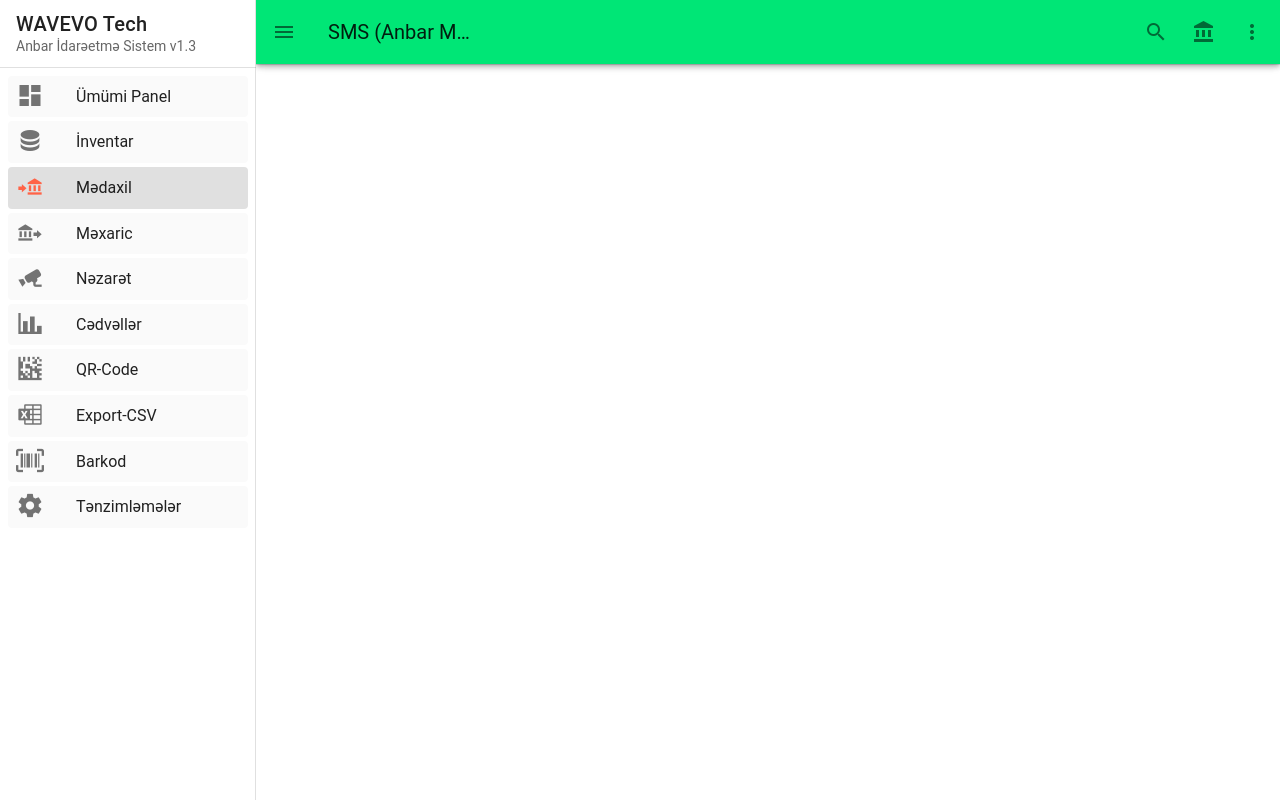
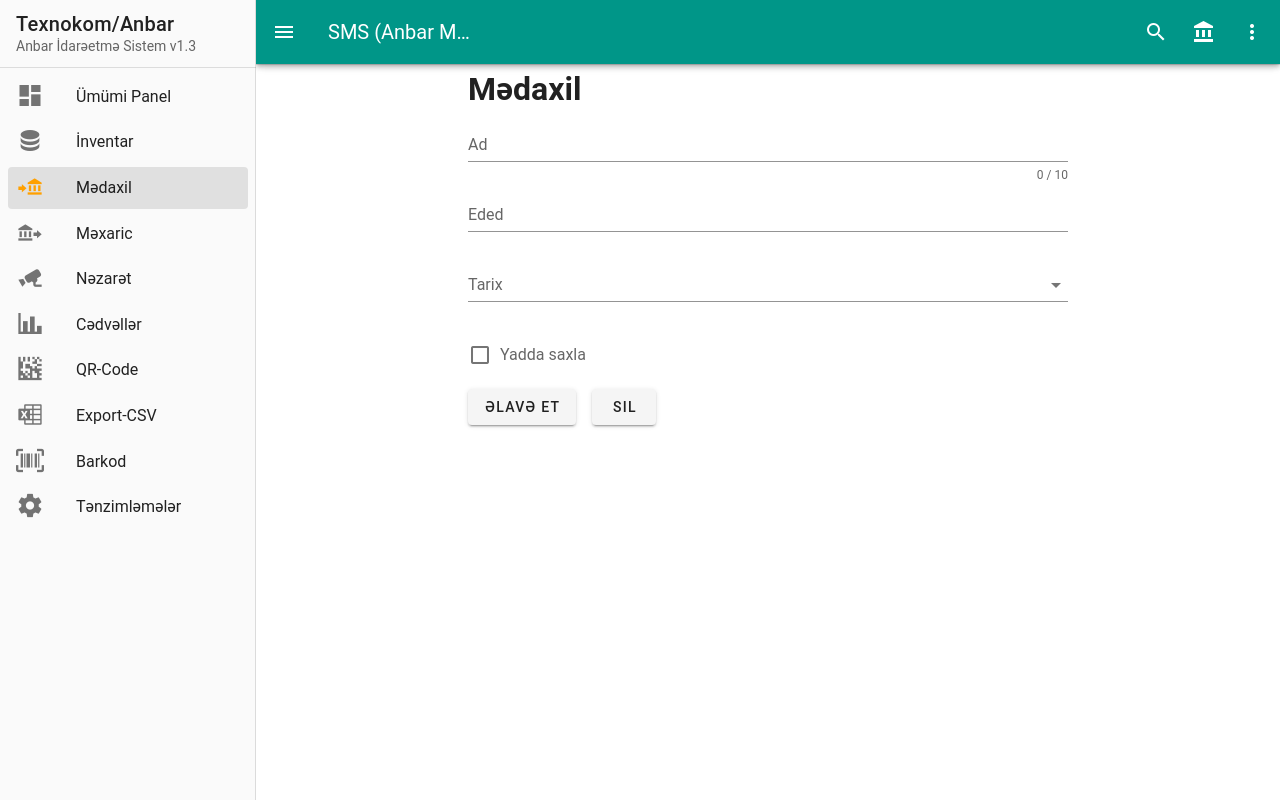
Before and after one commit to safarli/anbarapp, a Vue app: page /medaxil in a window 1280 px wide. Built offline with nearby package versions, Linux system fonts and the light colour scheme; a small style sheet from the web is missing.

Commit message:
a commit

```diff
--- a/src/App.vue
+++ b/src/App.vue
@@ -1,10 +1,10 @@
 <template>
   <v-app id="inspire">
     <!-- //! DRAWER LEFT -->
-    <v-navigation-drawer app v-model="drawer">
+    <v-navigation-drawer app v-model="drawer" color="grey lighten-5">
       <v-list-item>
         <v-list-item-content>
-          <v-list-item-title class="title">WAVEVO Tech</v-list-item-title>
+          <v-list-item-title class="title">Texnokom/Anbar</v-list-item-title>
           <v-list-item-subtitle>
             Anbar İdarəetmə Sistem v1.3
           </v-list-item-subtitle>
@@ -15,7 +15,6 @@
 
       <v-list v-bind="densify" nav>
         <v-list-item
-          class="grey lighten-5"
           active-class="childcolor"
           v-for="item in items"
           :key="item.title"
@@ -70,6 +69,7 @@
           class="grey lighten-5"
         >
           <v-list-item-icon>
+            <v-icon color="grey darken-2">mdi-download</v-icon>
             <v-icon color="amber darken-2">{{ brand.icon }}</v-icon>
           </v-list-item-icon>
           <v-list-item-content>
@@ -101,7 +101,7 @@
     <!-- //! DRAWER RIGHT 2 END -->
 
     <!-- //! APP-BAR START-->
-    <v-app-bar app light color="green accent-3">
+    <v-app-bar app dark color="teal">
       <v-app-bar-nav-icon @click="drawer = !drawer"></v-app-bar-nav-icon>
 
       <v-app-bar-title>SMS (Anbar MS)</v-app-bar-title>
@@ -158,8 +158,9 @@ export default {
       { title: "Tənzimləmələr", icon: "mdi-cog", to: "/settings" },
     ],
     brands: [
-      { title: "Apple", icon: "mdi-apple" },
+      { title: "IOS", icon: "mdi-apple" },
       { title: "Android", icon: "mdi-android" },
+      { title: "Windows", icon: "mdi-microsoft" },
       { title: "Google", icon: "mdi-google" },
       { title: "FreeBSD", icon: "mdi-freebsd" },
       { title: "Steam", icon: "mdi-steam" },
@@ -200,11 +201,12 @@ export default {
 </script>
 
 <style lang="scss">
-@import "@/scss/main.scss";
+@use "@/scss/main.scss";
+@import '~vuetify/src/styles/styles.sass';
 
 .childcolor {
-  & #myicon {
-    color: tomato;
+   & #myicon {
+     color: map-get($amber, darken-2);
   }
 }
 
--- a/src/plugins/vuetify.js
+++ b/src/plugins/vuetify.js
@@ -11,7 +11,7 @@ export default new Vuetify({
     },
     themes: {
       light: {
-        primary: colors.blue.darken2,
+        primary: colors.teal,
         secondary: '#424242',
         accent: '#82B1FF',
         error: '#FF5252',
--- a/src/router/index.js
+++ b/src/router/index.js
@@ -3,6 +3,7 @@ import VueRouter from 'vue-router'
 import Dashboard from '@/views/Dashboard.vue'
 import Inventar from '@/views/Inventar.vue'
 import Settings from '@/views/Settings.vue'
+import Medaxil from '@/views/Medaxil.vue'
 
 const routes = [
   {
@@ -24,6 +25,7 @@ const routes = [
   {
     path: '/medaxil',
     name: 'Medaxil',
+    component: Medaxil
   },
   {
     path: '/mexaric',
--- /dev/null
+++ b/src/scss/_base.scss
@@ -0,0 +1,3 @@
+:root {
+    --color-amber-darken-3: #FF8F00;
+}
--- a/src/scss/main.scss
+++ b/src/scss/main.scss
@@ -1 +1,2 @@
-@import '@/scss/variables.scss';
+@use '@/scss/variables.scss';
+@use '@/scss/base.scss';
--- /dev/null
+++ b/src/views/Medaxil.vue
@@ -0,0 +1,50 @@
+<template>
+  <div style="max-width: 600px;" class="mx-auto">
+    <h1>Mədaxil</h1>
+    <form>
+      <v-text-field
+        v-model="name"
+        :error-messages="nameErrors"
+        :counter="10"
+        label="Ad"
+        required
+        @input="$v.name.$touch()"
+        @blur="$v.name.$touch()"
+      ></v-text-field>
+      <v-text-field
+        v-model="email"
+        :error-messages="emailErrors"
+        label="Eded"
+        required
+        @input="$v.email.$touch()"
+        @blur="$v.email.$touch()"
+      ></v-text-field>
+      <v-select
+        v-model="select"
+        :items="items"
+        :error-messages="selectErrors"
+        label="Tarix"
+        required
+        @change="$v.select.$touch()"
+        @blur="$v.select.$touch()"
+      ></v-select>
+      <v-checkbox
+        v-model="checkbox"
+        :error-messages="checkboxErrors"
+        label="Yadda saxla"
+        required
+        @change="$v.checkbox.$touch()"
+        @blur="$v.checkbox.$touch()"
+      ></v-checkbox>
+
+      <v-btn class="mr-4" @click="submit"> Əlavə Et</v-btn>
+      <v-btn @click="clear"> Sil </v-btn>
+    </form>
+  </div>
+</template>
+
+<script>
+</script>
+
+<style scoped lang="scss">
+</style>
```
